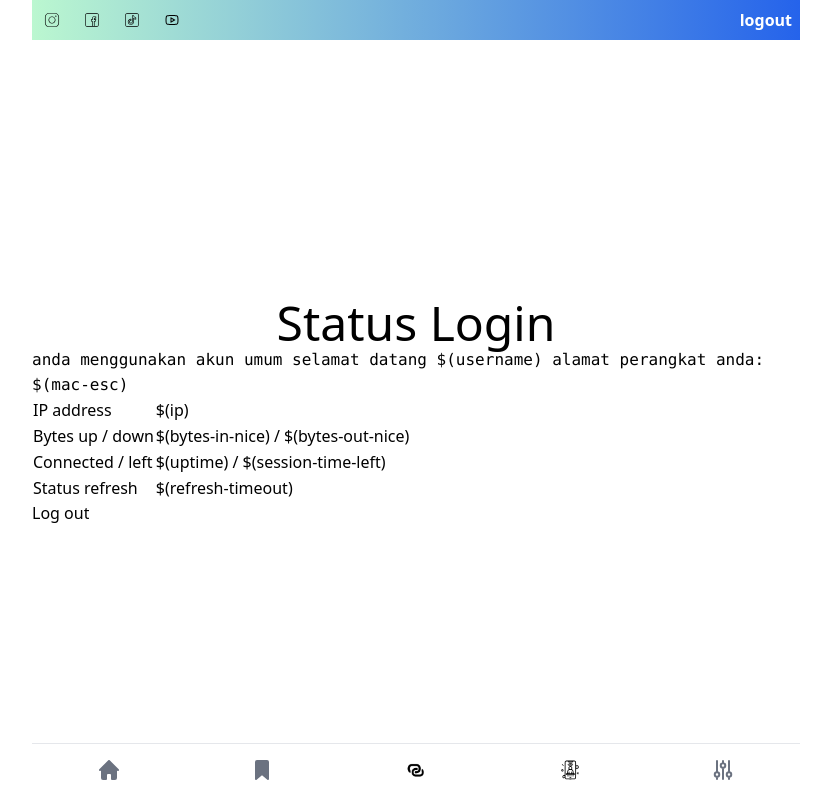
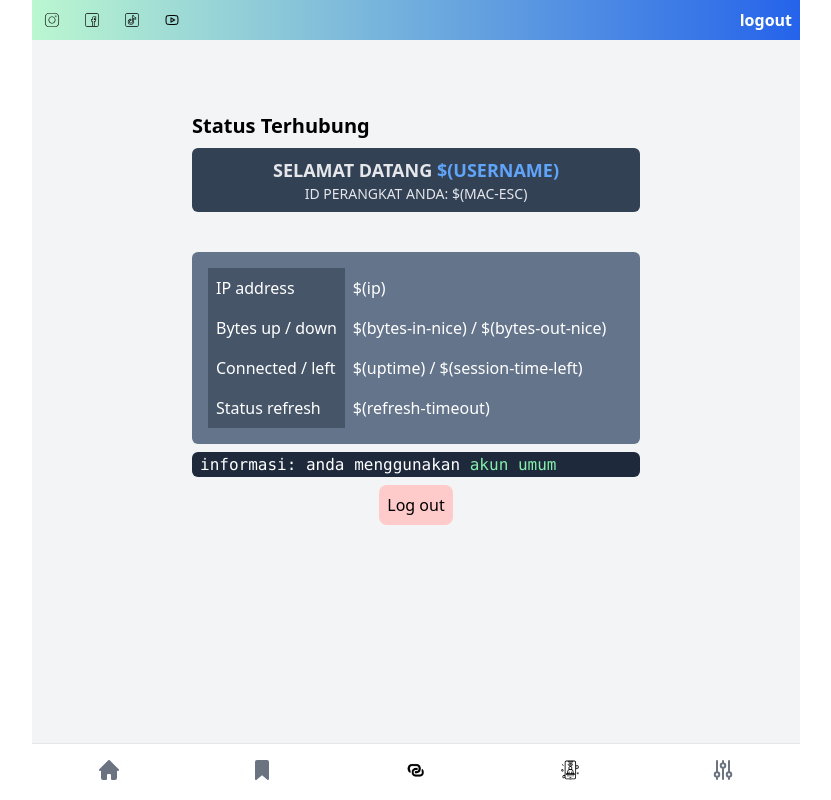
Before and after one commit to saristek/portal, a SvelteKit app: page /status in a window 1280 px wide. Shown: the whole page, without its empty margins (224-1055 px from the left). Built offline with nearby package versions, Linux system fonts and the light colour scheme.

Commit message:
create status pages, and install pwa

```diff
--- a/src/app.html
+++ b/src/app.html
@@ -1,12 +1,16 @@
 <!DOCTYPE html>
 <html lang="en">
+
 <head>
 	<meta charset="utf-8" />
 	<link rel="icon" href="%sveltekit.assets%/favicon.png" />
+	<link rel="manifest" crossorigin="use-credentials" href="manifest.json" />
 	<meta name="viewport" content="width=device-width" />
 	%sveltekit.head%
 </head>
+
 <body data-sveltekit-preload-data="hover">
 	<div style="display: contents">%sveltekit.body%</div>
 </body>
+
 </html>
--- a/src/lib/components/Layout.svelte
+++ b/src/lib/components/Layout.svelte
@@ -11,7 +11,9 @@
 	<!-- <Background /> -->
 	<div class="absolute inset-0 flex flex-col">
 		<Header />
-		<slot />
+		<div class="flex-1 overflow-hidden flex flex-col">
+			<slot />
+		</div>
 		<Navbar />
 	</div>
 </div>
--- a/src/routes/+layout.svelte
+++ b/src/routes/+layout.svelte
@@ -14,9 +14,9 @@
 <Layout>
 	{#key data.currentPath}
 		<main
-			class="flex-1 grid w-auto"
-			in:fly={{ y: -30, duration: 200, delay: 150 }}
-			out:fly={{ y: -30, duration: 150 }}
+			class="flex-1 grid w-auto bg-gray-100"
+			in:fly={{ x: -30, duration: 200, delay: 150 }}
+			out:fly={{ x: -30, duration: 150 }}
 		>
 			<slot />
 		</main>
--- a/src/routes/login/+page.server.ts
+++ b/src/routes/login/+page.server.ts
@@ -16,6 +16,7 @@ export async function load() {
             mac: `$(mac-esc)`
         },
         opt: {
+            linkTrial: `$(link-login-only)?dst=$(link-orig-esc)&amp;username=T-$(mac-esc)`,
             error: `$(error)`,
             trial: `$(trial)`,
             // isPop: true
--- a/src/routes/login/+page.svelte
+++ b/src/routes/login/+page.svelte
@@ -82,12 +82,24 @@
 						value="masuk"
 					/>
 				</form>
-				<div>
+				<div class="flex flex-col">
 					<a href="/registrasi">
 						<button class="w-full text-white p-2 bg-blue-200 hover:bg-blue-400 rounded-lg"
 							>belum punya akun wifi?</button
 						>
 					</a>
+					<!-- {#if true}
+						{`$(if error)`}
+						<p class="w-full py-1 bg-red-200 text-white text-center my-2 rounded-lg">error</p>
+						{`$(endif)`}
+					{/if} -->
+					<!-- {`$(if trial == 'yes')`}
+					<a
+						class="w-full py-1 bg-orange-200 hover:bg-orange-300 text-white text-center my-2 rounded-lg"
+						href="https://10.10.10.1/$(link-login-only)?dst=$(link-orig-esc)&amp;username=T-$(mac-esc)"
+						>try use trial ? click here</a
+					>
+					{`$(endif)`} -->
 				</div>
 			</div>
 			<div class="flex justify-evenly items-center space-x-4 pt-2 leading-7">
--- a/src/routes/status/+page.svelte
+++ b/src/routes/status/+page.svelte
@@ -10,50 +10,79 @@ $(elif login-by != 'mac')
 $(endif)
  -->
 
-<section class="container m-auto">
-	<h1 class="pt-10 text-5xl text-center">Status Login</h1>
-	<code>
-		{#if data.opt.by == 'trial'}
-			anda menggunakan akun trial
-		{:else if data.opt.by != 'mac'}
-			anda menggunakan akun umum
-		{:else}
-			maaf terdapat kesalahan, mohon hubungi operator
-		{/if}
-		selamat datang {data.auth.user}
-		alamat perangkat anda: {data.auth.mac}
-	</code>
+<section class="container">
+	<div class="h-full p-4 sm:p-8 mx-auto max-w-lg">
+		<div class="my-10">
+			<h1 class="font-bold text-center sm:text-left text-xl mb-2">Status Terhubung</h1>
+			<div class="bg-slate-700 text-gray-200 p-2 rounded-md text-center uppercase">
+				<p class="text-lg font-bold">
+					selamat datang <span class="text-blue-400">{data.auth.user}</span>
+				</p>
+				<p class="text-sm">id perangkat anda: {data.auth.mac}</p>
+			</div>
+		</div>
 
 		<form action={data.link.logout} name="logout">
+			<div class="bg-slate-500 text-white rounded-md p-4">
 				<table>
-			<tr><td>IP address</td><td>{data.system.ip}</td></tr>
-			<tr><td>Bytes up / down</td><td>{data.system.byteIn} / {data.system.byteOut}</td></tr>
+					<tr>
+						<td class="bg-slate-600 p-2">IP address</td>
+						<td class="pl-2">{data.system.ip}</td>
+					</tr>
+					<tr>
+						<td class="bg-slate-600 p-2">Bytes up / down</td>
+						<td class="pl-2">{data.system.byteIn} / {data.system.byteOut}</td>
+					</tr>
 
 					<!-- session -->
 					{#if data.system.session}
-				<tr><td>Connected / left</td><td>{data.system.uptime} / {data.system.session}</td></tr>
+						<tr>
+							<td class="bg-slate-600 p-2">Connected / left</td>
+							<td class="pl-2">{data.system.uptime} / {data.system.session}</td>
+						</tr>
 					{:else}
-				<tr><td>Connected</td><td>{data.system.uptime}</td></tr>
+						<tr>
+							<td class="bg-slate-600 p-2">Connected</td>
+							<td class="pl-2">{data.system.uptime}</td>
+						</tr>
 					{/if}
 
 					<!-- advert config -->
 					{#if data.opt.blocked == 'yes'}
 						<tr>
-					<td>Status</td>
-					<td><a href="$(link-advert)" target="hotspot_advert">Advertisement required</a></td>
+							<td class="bg-slate-600 p-2">Status</td>
+							<td class="pl-2"
+								><a href="$(link-advert)" target="hotspot_advert">Advertisement required</a></td
+							>
 						</tr>
 					{:else if data.opt.timeout}
 						<tr>
-					<td>Status refresh</td>
-					<td>{data.opt.timeout}</td>
+							<td class="bg-slate-600 p-2">Status refresh</td>
+							<td class="pl-2">{data.opt.timeout}</td>
 						</tr>
 					{/if}
 				</table>
+			</div>
+			<div class="bg-slate-800 text-white rounded-md px-2 my-2">
+				<code>
+					informasi:
+					{#if data.opt.by == 'trial'}
+						anda menggunakan <span class="text-red-300">akun trial</span>
+					{:else if data.opt.by != 'mac'}
+						anda menggunakan <span class="text-green-300">akun umum</span>
+					{:else}
+						maaf terdapat kesalahan, mohon hubungi operator
+					{/if}
+				</code>
+			</div>
 			{#if data.auth.byMac != 'yes'}
 				<!-- user manager link. if user manager resides on other router, replace $(hostname) by its address
 					 <button onclick="document.location='http://$(hostname)/user?subs='; return false;">status</button>
 					 end of user manager link -->
-			<input type="submit" value="Log out" />
+				<div class="w-full flex justify-center my-2">
+					<input class="bg-red-200 p-2 rounded-lg" type="submit" value="Log out" />
+				</div>
 			{/if}
 		</form>
+	</div>
 </section>
--- /dev/null
+++ b/src/service-worker.ts
@@ -0,0 +1,80 @@
+/// <reference lib="webworker" />
+
+import { build, files, version } from '$service-worker';
+
+const worker = (self as unknown) as ServiceWorkerGlobalScope;
+const FILES = `cache${version}`;
+
+// `build` is an array of all the files generated by the bundler,
+// `files` is an array of everything in the `static` directory
+const to_cache = build.concat(files);
+const staticAssets = new Set(to_cache);
+
+worker.addEventListener('install', (event) => {
+    event.waitUntil(
+        caches
+            .open(FILES)
+            .then((cache) => cache.addAll(to_cache))
+            .then(() => {
+                worker.skipWaiting();
+            })
+    );
+});
+
+worker.addEventListener('activate', (event) => {
+    event.waitUntil(
+        caches.keys().then(async (keys) => {
+            // delete old caches
+            for (const key of keys) {
+                if (key !== FILES) await caches.delete(key);
+            }
+
+            worker.clients.claim();
+        })
+    );
+});
+
+/**
+ * Fetch the asset from the network and store it in the cache.
+ * Fall back to the cache if the user is offline.
+ */
+async function fetchAndCache(request: Request) {
+    const cache = await caches.open(`offline${version}`);
+
+    try {
+        const response = await fetch(request);
+        cache.put(request, response.clone());
+        return response;
+    } catch (err) {
+        const response = await cache.match(request);
+        if (response) return response;
+
+        throw err;
+    }
+}
+
+worker.addEventListener('fetch', (event) => {
+    if (event.request.method !== 'GET' || event.request.headers.has('range')) return;
+
+    const url = new URL(event.request.url);
+
+    // don't try to handle e.g. data: URIs
+    const isHttp = url.protocol.startsWith('http');
+    const isDevServerRequest =
+        url.hostname === self.location.hostname && url.port !== self.location.port;
+    const isStaticAsset = url.host === self.location.host && staticAssets.has(url.pathname);
+    const skipBecauseUncached = event.request.cache === 'only-if-cached' && !isStaticAsset;
+
+    if (isHttp && !isDevServerRequest && !skipBecauseUncached) {
+        event.respondWith(
+            (async () => {
+                // always serve static files and bundler-generated assets from cache.
+                // if your application has other URLs with data that will never change,
+                // set this variable to true for them and they will only be fetched once.
+                const cachedAsset = isStaticAsset && (await caches.match(event.request));
+
+                return cachedAsset || fetchAndCache(event.request);
+            })()
+        );
+    }
+});
```
Also changed, not shown: static/logo.png (added), static/manifest.json (added). Lines whose indentation alone changed are shown as unchanged.
